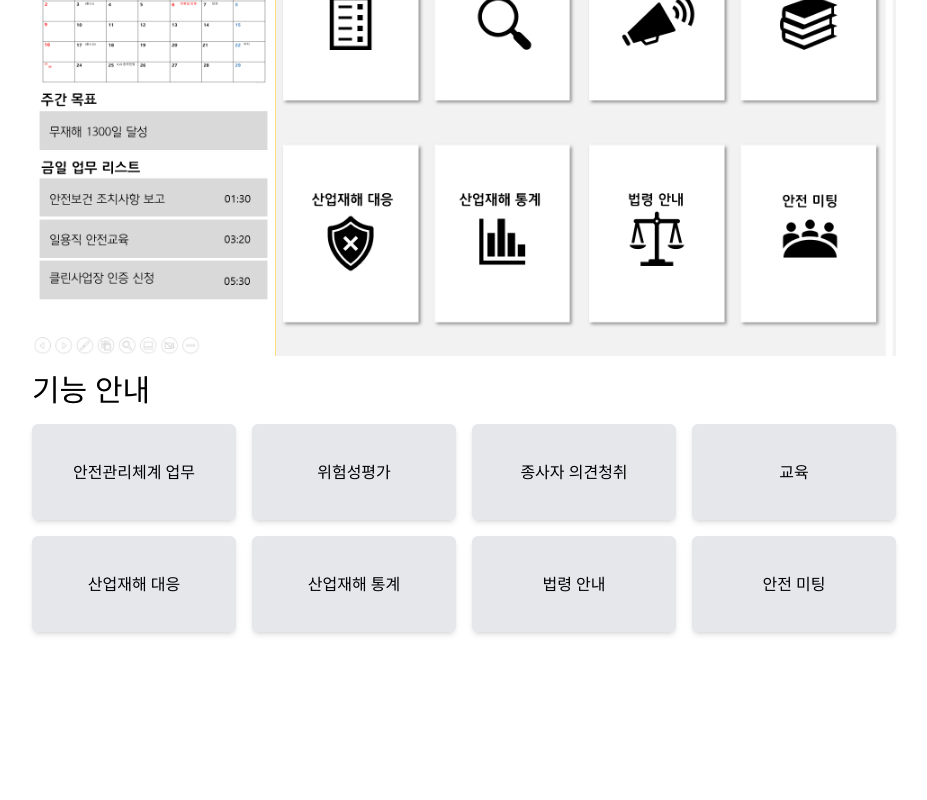
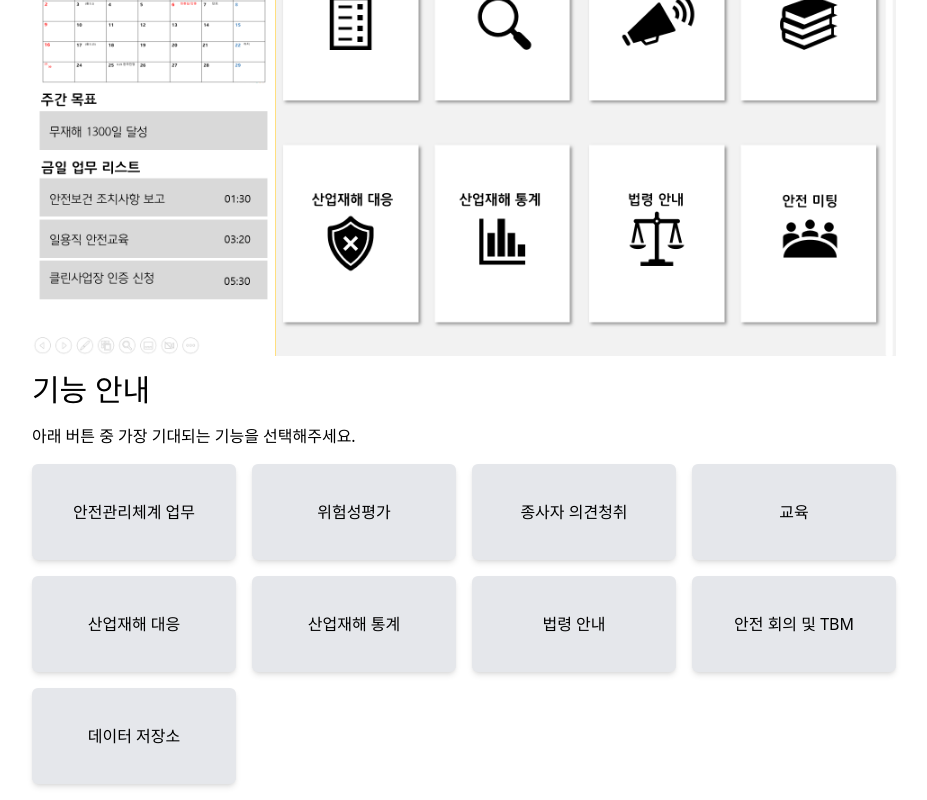
Before and after one commit to minseokk/easy50_lp, a Next.js app: page /application in a window 1280 px wide. Shown: the part 238-1038 px from the top of the page, without its empty margins (176-1103 px from the left). Before the commit the page ends 886 px from the top, so only its background shows below. Built offline with nearby package versions, Linux system fonts and the light colour scheme; no server answers.

Commit message:
page 2 add a button

```diff
--- a/src/pages/application/index.tsx
+++ b/src/pages/application/index.tsx
@@ -24,6 +24,9 @@ const Application: NextPage = () => {
           </div>
         </div>
         <h1 className="text-3xl">기능 안내</h1>
+        <div>
+          <p>아래 버튼 중 가장 기대되는 기능을 선택해주세요.</p>
+        </div>
         <div className="grid w-full grid-cols-2 gap-4 md:grid-cols-4">
           <Link href={"/application/features?feature=안전관리체계_업무"}>
             <button
@@ -86,7 +89,15 @@ const Application: NextPage = () => {
               type="button"
               className="flex h-24 w-full items-center justify-center rounded-md bg-gray-200 shadow-md"
             >
-              <p className="">안전 미팅</p>
+              <p className="">안전 회의 및 TBM</p>
+            </button>
+          </Link>
+          <Link href={"/application/features?feature=데이터_저장소"}>
+            <button
+              type="button"
+              className="flex h-24 w-full items-center justify-center rounded-md bg-gray-200 shadow-md"
+            >
+              <p className="">데이터 저장소</p>
             </button>
           </Link>
         </div>
```
